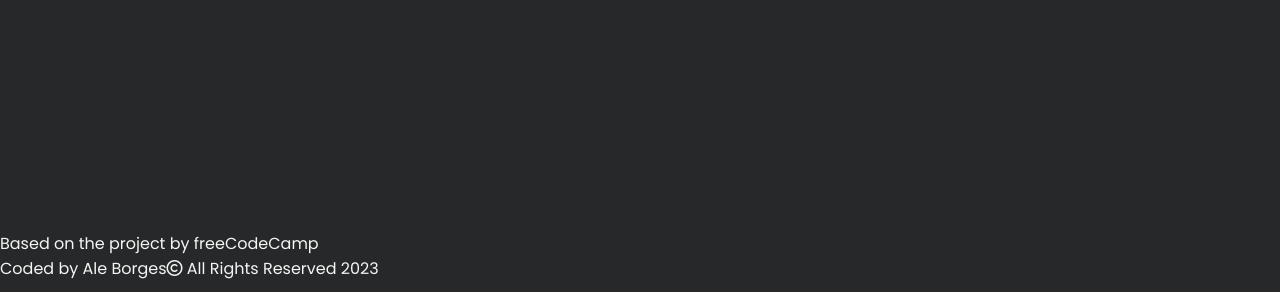
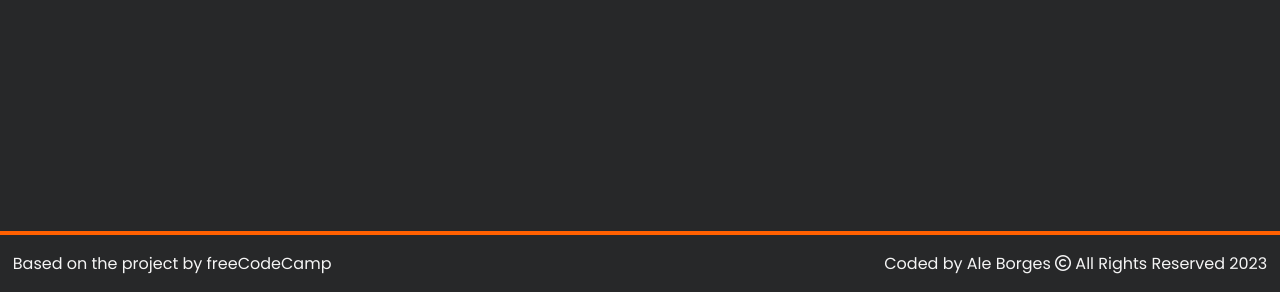
Before and after one commit to AlexdelCarmen/fcc-portfolio-project, a plain HTML site: page index.html in a window 1280 px wide. Shown: the part 5403-5695 px from the top of the page. Drawn offline with Linux system fonts and the light colour scheme.

Commit message:
Create footer styles.

```diff
--- a/styles.css
+++ b/styles.css
@@ -179,3 +179,11 @@ a {
 .contact-link:hover{
   transform: translateY(8px);
 }
+
+footer {
+  border-top: 4px solid var(--accent-color);
+  padding: 1rem 0.8rem;
+  display: flex;
+  align-items: center;
+  justify-content: space-between;
+}
```
Also changed, not shown: index.html (+1 -1 lines).
